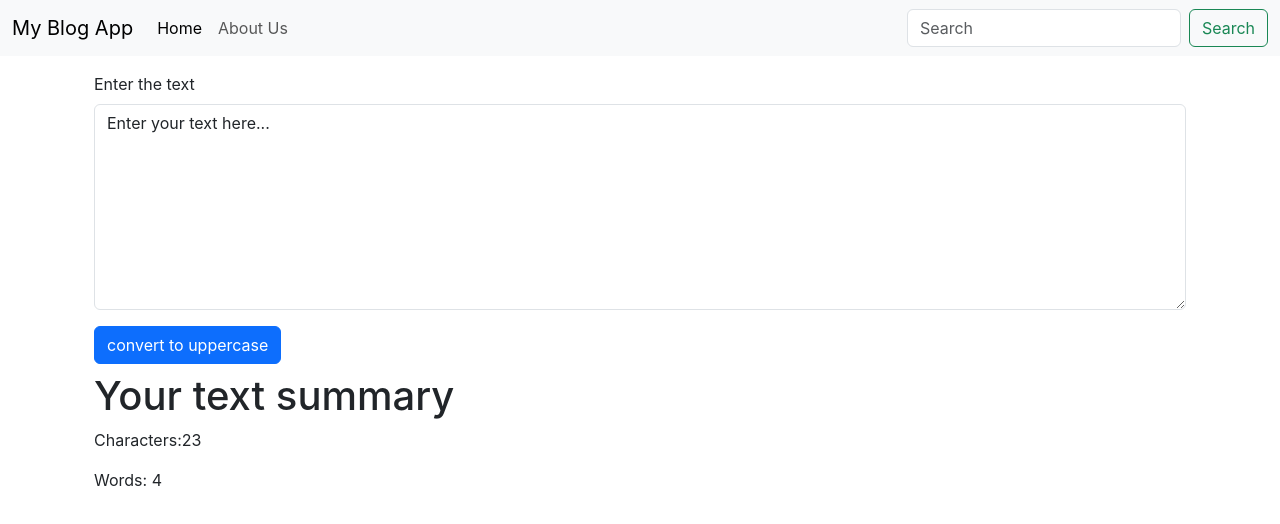
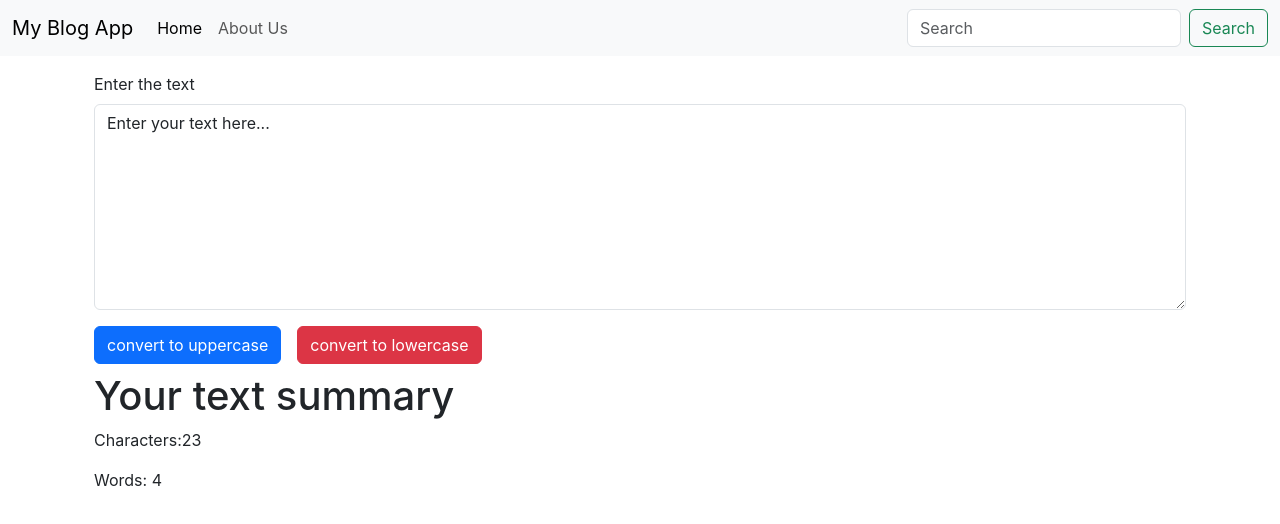
Before and after one commit to skhan78/Blog-App, a React (Create React App) app: page / in a window 1280 px wide. Shown: the top 524 px of the page. Built offline with nearby package versions, Linux system fonts and the light colour scheme.

Commit message:
Added Lowecase functionality

```diff
--- a/src/components/TextForm.js
+++ b/src/components/TextForm.js
@@ -3,7 +3,9 @@ export default function TextForm(props){
   const handleUpClick = ()=>{
     setText(text.toUpperCase())
   }
-
+  const handleLoClick = ()=>{
+    setText(text.toLowerCase())
+  }
   const handleOnChange = (event)=>{
     console.log(event)
     setText(event.target.value)
@@ -18,6 +20,7 @@ export default function TextForm(props){
         <textarea className="form-control" value={text} onChange={handleOnChange} id="myBox" rows="8"></textarea>
       </div>
       <button className="btn btn-primary" onClick={handleUpClick}>convert to uppercase</button>
+      <button className="btn btn-danger mx-3" onClick={handleLoClick}>convert to lowercase</button>
     </div>
     <div className="container my-2">
       <h1>Your text summary</h1>
```
